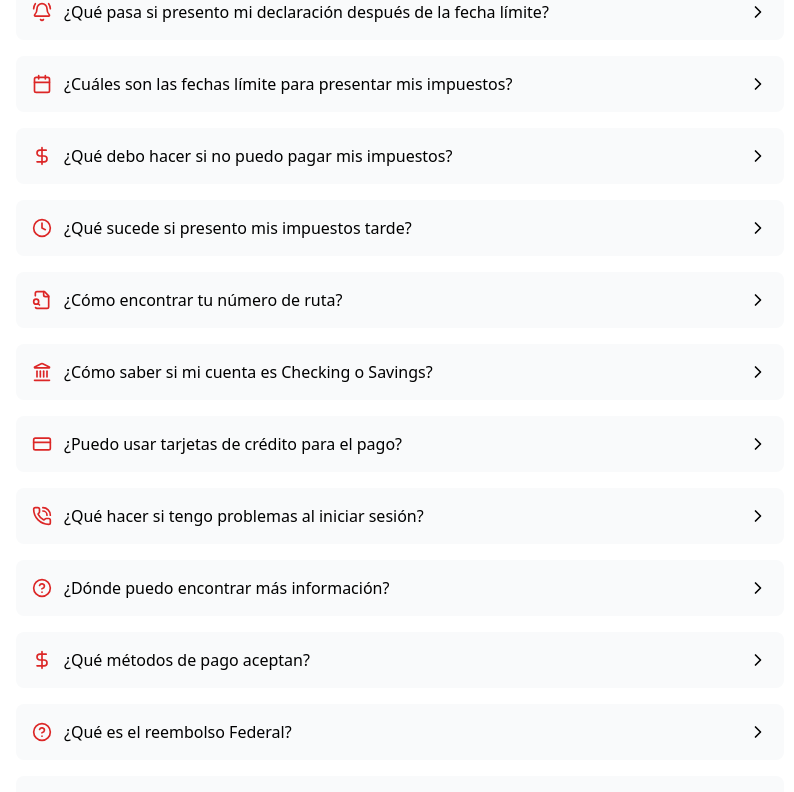
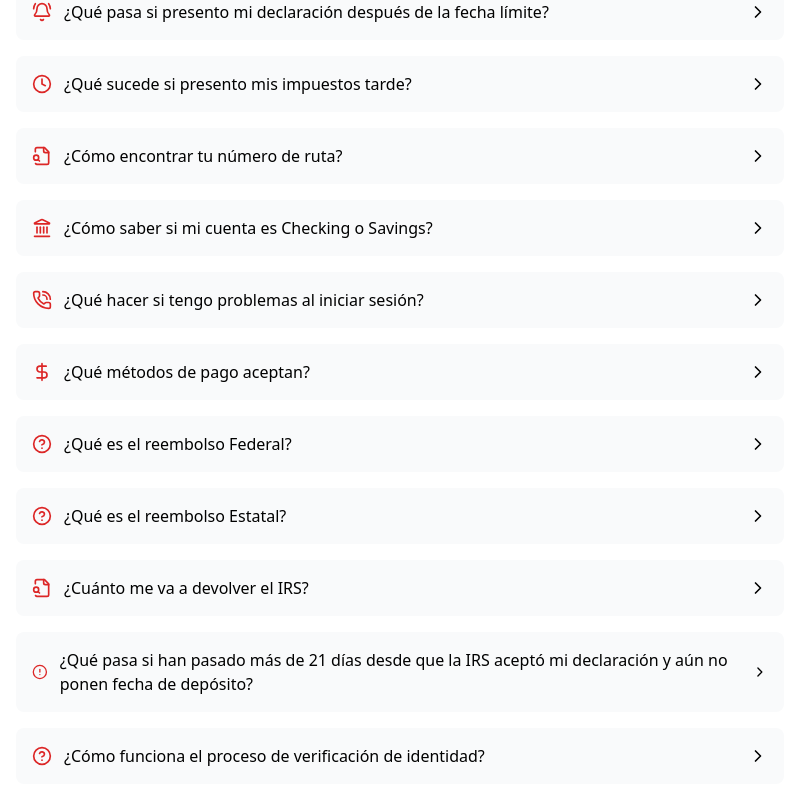
Before and after one commit to romeroalan26/taxes247-frontend, a React (Vite) app: page /faq in a window 1280 px wide. Shown: the part 638-1430 px from the top of the page, without its empty margins (240-1034 px from the left). Built offline with nearby package versions, Linux system fonts and the light colour scheme; no server answers.

Commit message:
Se mejoran FAQ

```diff
--- a/src/components/FAQ.jsx
+++ b/src/components/FAQ.jsx
@@ -31,7 +31,7 @@ const FAQ = () => {
     {
       icon: <Calendar className="w-5 h-5 text-red-600" />,
       question:
-        "¿Cuándo inicia el proceso de declaración de impuestos del 2024?",
+        "¿Cuándo inicia el proceso de declaración de impuestos del 2025?",
       answer:
         "El proceso de declaración de impuestos para el año fiscal 2024 comienza el 29 de enero de 2025, según el calendario oficial del IRS.",
     },
@@ -40,7 +40,7 @@ const FAQ = () => {
       question:
         "¿Cuál es la fecha límite para presentar mi declaración de impuestos?",
       answer:
-        "La fecha límite para presentar tu declaración de impuestos en 2024 es el 15 de abril. Asegúrate de enviarla antes para evitar penalidades.",
+        "La fecha límite para presentar tu declaración de impuestos en 2025 es el 15 de abril. Asegúrate de enviarla antes para evitar penalidades.",
     },
     {
       icon: <DollarSign className="w-5 h-5 text-red-600" />,
@@ -52,7 +52,7 @@ const FAQ = () => {
       icon: <HelpCircle className="w-5 h-5 text-red-600" />,
       question: "¿Qué documentos necesito para mi declaración de impuestos?",
       answer:
-        "Debes reunir formularios W-2, 1099, identificación personal, información bancaria y cualquier otra documentación relacionada con ingresos y deducciones.",
+        "Debes reunir formularios W-2, identificación personal, información bancaria y cualquier otra documentación relacionada con ingresos y deducciones.",
     },
     {
       icon: <BellRing className="w-5 h-5 text-red-600" />,
@@ -61,18 +61,7 @@ const FAQ = () => {
       answer:
         "Si presentas tu declaración después del 15 de abril sin haber solicitado una extensión, podrías enfrentar multas e intereses sobre los impuestos no pagados.",
     },
-    {
-      icon: <Calendar className="w-5 h-5 text-red-600" />,
-      question: "¿Cuáles son las fechas límite para presentar mis impuestos?",
-      answer:
-        "Generalmente, la fecha límite para presentar tus impuestos es el 15 de abril de cada año. Si cae en un fin de semana o feriado, se extiende al siguiente día hábil.",
-    },
-    {
-      icon: <DollarSign className="w-5 h-5 text-red-600" />,
-      question: "¿Qué debo hacer si no puedo pagar mis impuestos?",
-      answer:
-        "Si no puedes pagar tus impuestos, presenta tu declaración a tiempo para evitar multas adicionales y solicita un plan de pagos al IRS.",
-    },
+
     {
       icon: <Clock className="w-5 h-5 text-red-600" />,
       question: "¿Qué sucede si presento mis impuestos tarde?",
@@ -92,22 +81,10 @@ const FAQ = () => {
         "Tu cuenta puede ser identificada como Checking (Corriente) o Savings (Ahorros) en los detalles de tu cuenta bancaria en línea o en tus estados de cuenta.",
     },
     {
-      icon: <CreditCard className="w-5 h-5 text-red-600" />,
-      question: "¿Puedo usar tarjetas de crédito para el pago?",
-      answer:
-        "Sí, aceptamos pagos mediante tarjetas de crédito. Selecciona la opción al momento de realizar el pago.",
-    },
-    {
       icon: <PhoneCall className="w-5 h-5 text-red-600" />,
       question: "¿Qué hacer si tengo problemas al iniciar sesión?",
       answer:
-        "Contáctanos a través de nuestro soporte telefónico o correo electrónico para ayudarte.",
-    },
-    {
-      icon: <HelpCircle className="w-5 h-5 text-red-600" />,
-      question: "¿Dónde puedo encontrar más información?",
-      answer:
-        "Visita nuestra página de preguntas frecuentes o contáctanos para más detalles.",
+        "Contáctanos a través de WhatsApp al 809-403-9726 o correo electrónico taxes247.help@gmail.com para ayudarte.",
     },
     {
       icon: <DollarSign className="w-5 h-5 text-red-600" />,
@@ -131,7 +108,7 @@ const FAQ = () => {
       icon: <FileSearch className="w-5 h-5 text-red-600" />,
       question: "¿Cuánto me va a devolver el IRS?",
       answer:
-        "El monto que el IRS te devolverá depende de tu situación fiscal. Para estudiantes J1, generalmente solo reciben una parte del reembolso Federal, y algunos estados no ofrecen reembolsos estatales. Cada caso es único y se analiza durante el proceso de declaración. El monto total te será notificado a través de WhatsApp una vez finalicemos tu declaración de impuestos.",
+        "El monto que el IRS te devolverá depende de tu situación fiscal. Para estudiantes J1, generalmente solo reciben una parte del reembolso Federal, dejando fuera el Social Security y el Medicare, por ejemplo. Algunos estados no ofrecen reembolsos estatales. Cada caso es único y se analiza durante el proceso de declaración. El monto total te será notificado a través de WhatsApp una vez finalicemos tu declaración de impuestos.",
     },
     {
       icon: <AlertCircle className="w-5 h-5 text-red-600" />,
@@ -158,6 +135,12 @@ const FAQ = () => {
           IRS puede tardar hasta 90 días en asignar una fecha de depósito.
         </span>
       ),
+    },
+    {
+      icon: <HelpCircle className="w-5 h-5 text-red-600" />,
+      question: "¿Cómo funciona el proceso de verificación de identidad?",
+      answer:
+        "El proceso de verificación de identidad asegura que seas quien dices ser antes de acceder a servicios o procesar declaraciones de impuestos. Se requiere una identificación oficial y, en algunos casos, completar pasos adicionales como una selfie o una videollamada.",
     },
   ];
 
```
